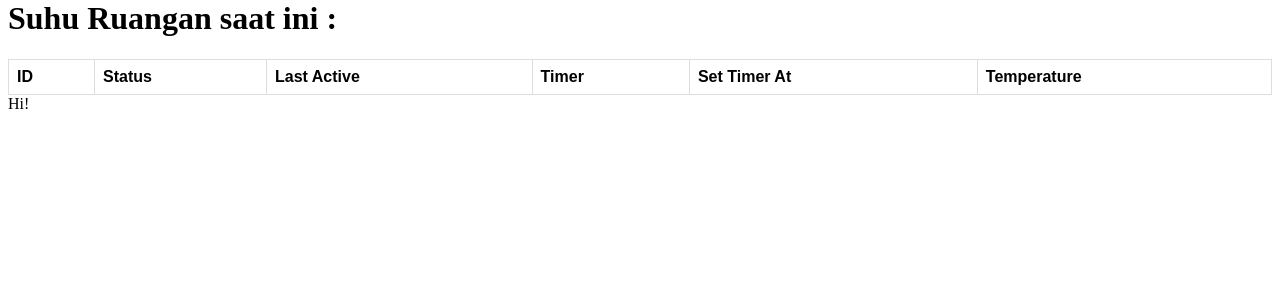
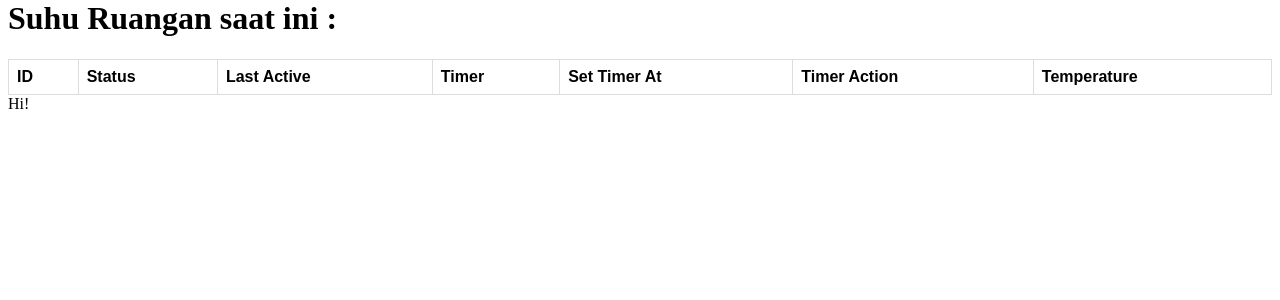
Before and after one commit to ilhamline/ac-ubiquitoused, a PHP site: page / in a window 1280 px wide. Shown: the part 21-321 px from the top of the page. Run offline with PHP 8.4, Linux system fonts and the light colour scheme; lists and menus that the app fills with data are empty.

Commit message:
refactor setTimer

```diff
--- a/AC.php
+++ b/AC.php
@@ -17,7 +17,8 @@ function getAllAC($conn)
 	    	$output['data']['ac-'.$inResult[0].'']['last_update'] = $inResult[2];
 	    	$output['data']['ac-'.$inResult[0].'']['timer'] = $inResult[3];
 	    	$output['data']['ac-'.$inResult[0].'']['set_timer_at'] = $inResult[4];
-	    	$output['data']['ac-'.$inResult[0].'']['temperature'] = $inResult[5];
+	    	$output['data']['ac-'.$inResult[0].'']['timer_action'] = $inResult[5];
+	    	$output['data']['ac-'.$inResult[0].'']['temperature'] = $inResult[6];
 			$output['data']['ac-'.$inResult[0].'']['message'] = $inResult[1] == '1' ? 'nyala gan' : 'mati gan' ;
 		}
 	}
--- a/RunningTime.php
+++ b/RunningTime.php
@@ -50,9 +50,12 @@ function getRunningTime($conn, $id){
 }
 function setTimer($conn, $id, $action, $time){
   $get_status = getStatus($conn, $id);
-  $status = $get_status['status'] == 'true' ? $get_status['data']['status'] : null;
+  $status = $get_status['status'] == 'true' ? $get_status['status'] : null;
   if ($status) {
-    if ($action == 'on') {
+    $ac_status = $get_status['data']['status'];
+
+    if ($ac_status) {
+      if ($action == 0) {
         $sql = "UPDATE ac SET timer='$time', set_timer_at=now() WHERE id='$id'";
       }else {
         $sql = "UPDATE ac SET timer=null, set_timer_at=now() WHERE id='$id'";
@@ -62,12 +65,31 @@ function setTimer($conn, $id, $action, $time){
         $output['status'] = 'true';
         $output['data']['id'] = $id;
         $output['data']['action'] = $action;
-      $output['data']['message'] = "berhasil set temperatur action ".$action;
-      if ($action == 'on') $output['data']['time'] = $time;
+        $output['data']['message'] = "berhasil set timer action ".$action;
+        if ($action == 0) $output['data']['time'] = $time;
       } else {
         $output['status'] = 'false';
         $output['data']['id'] = $id;
         $output['data']['message'] = "Error: " . $sql . mysqli_error($conn);;
+      }
+    } else {
+      if ($action == 1) {
+        $sql = "UPDATE ac SET timer='$time', set_timer_at=now() WHERE id='$id'";
+      }else {
+        $sql = "UPDATE ac SET timer=null, set_timer_at=now() WHERE id='$id'";
+      }
+      $result = $conn->query($sql);
+      if ($result) {
+        $output['status'] = 'true';
+        $output['data']['id'] = $id;
+        $output['data']['action'] = $action;
+        $output['data']['message'] = "berhasil set timer action ".$action;
+        if ($action == 1) $output['data']['time'] = $time;
+      } else {
+        $output['status'] = 'false';
+        $output['data']['id'] = $id;
+        $output['data']['message'] = "Error: " . $sql . mysqli_error($conn);;
+      }
     }
   }else {
     $output['status'] = 'false';
@@ -76,3 +98,7 @@ function setTimer($conn, $id, $action, $time){
   }
   return $output;
 }
+
+function activateCron() {
+
+}
--- a/templates/test.html
+++ b/templates/test.html
@@ -26,6 +26,7 @@
 	    <th>Last Active</th>
 	    <th>Timer</th>
 	    <th>Set Timer At</th>
+	    <th>Timer Action</th>
 	    <th>Temperature</th>
 	  </tr>
 	</table>
@@ -54,13 +55,15 @@
 					var cell3 = row.insertCell(3);
 					var cell4 = row.insertCell(4);
 					var cell5 = row.insertCell(5);
+					var cell6 = row.insertCell(6);
 
 					cell0.innerHTML = jsonResponse.data[i].id;
 					cell1.innerHTML = jsonResponse.data[i].status;
 					cell2.innerHTML = jsonResponse.data[i].last_update;
 					cell3.innerHTML = jsonResponse.data[i].timer != null ? jsonResponse.data[i].timer : "0";
 					cell4.innerHTML = jsonResponse.data[i].set_timer_at != null ? jsonResponse.data[i].set_timer_at : "-";
-					cell5.innerHTML = jsonResponse.data[i].temperature;
+					cell5.innerHTML = jsonResponse.data[i].timer_action != null ? jsonResponse.data[i].timer_action : "-";
+					cell6.innerHTML = jsonResponse.data[i].temperature;
 				}
 	    	});
 		}
@@ -76,7 +79,6 @@
 		    xmlHttp.send(null);
 		}
 
-		// setInterval(updateTemp, 3000, "http://10.0.2.2/ac-ubiquitoused/index?fungsi=get_all_ac");
 		setInterval(updateTemp, 3000, "http://localhost/ac-ubiquitoused/index?fungsi=get_all_ac");
 </script>
 
```
Lines whose indentation alone changed are shown as unchanged.
